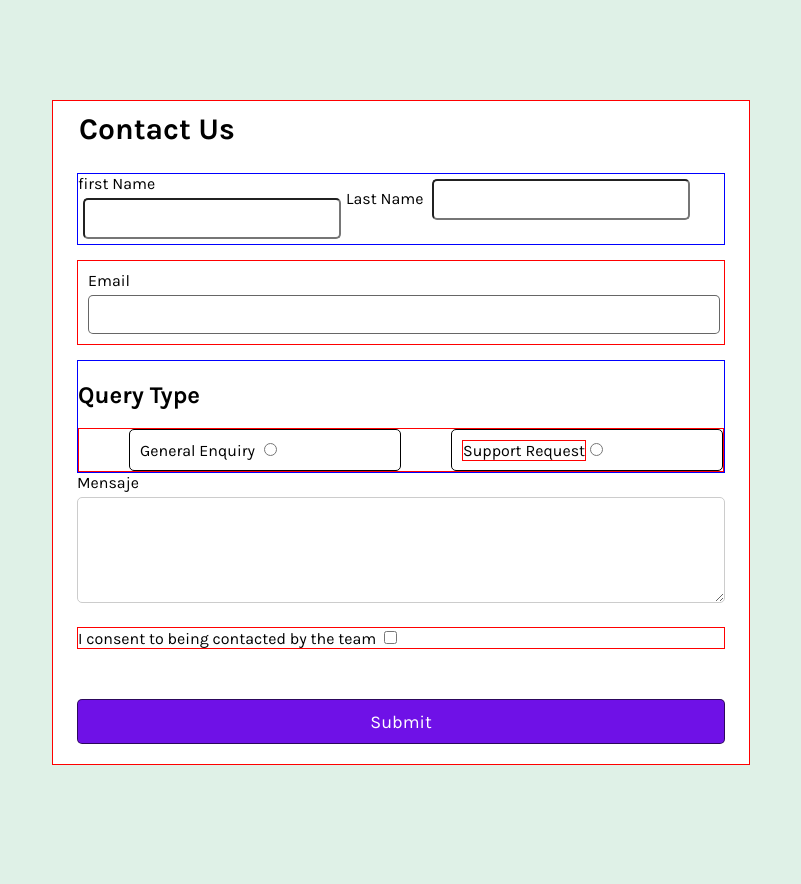
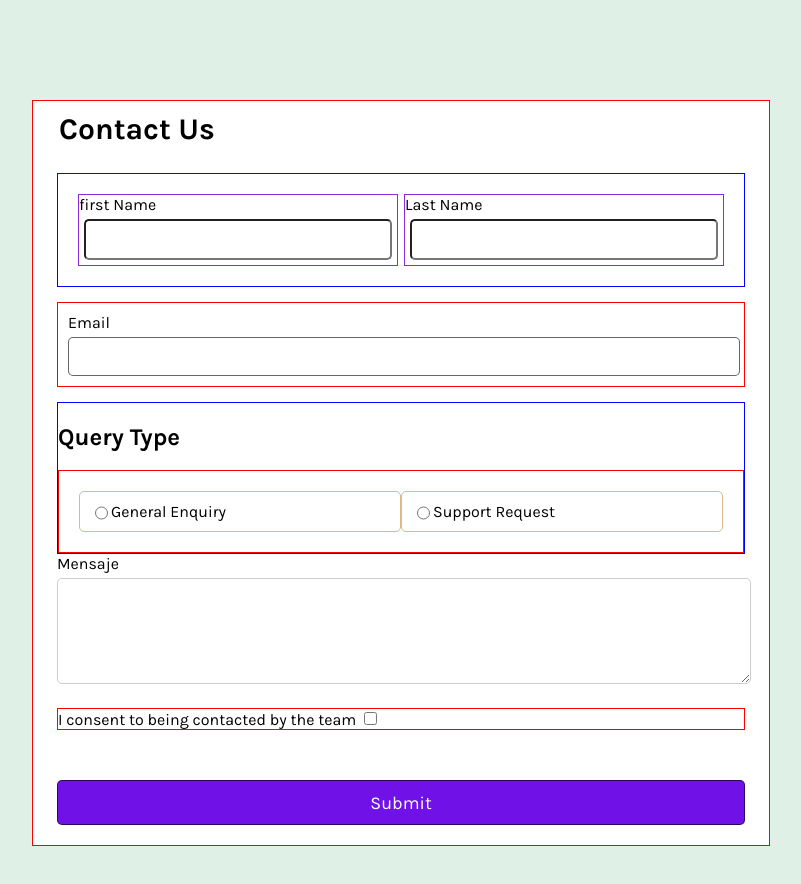
Before and after one commit to bryaneduarr/form, a plain HTML site: page index.html in a window 1280 px wide. Shown: the whole page, without its empty margins (239-1040 px from the left). Drawn offline with Linux system fonts and the light colour scheme.

Commit message:
commituwu2.0

```diff
--- a/index.html
+++ b/index.html
@@ -18,11 +18,11 @@
             <form>
                 <!--last y first name-->
                 <div class="formulario--names">
-                    <div class="input__names">
+                    <div class="div__first">
                         <label for="first"> first Name</label>
                             <input type="text" class="input--first" id="first">
                     </div>
-                    <div>
+                    <div class="div__last">
                         <label for="last"> Last Name</label>
                             <input type="text" class="input--last" id="last">
                     </div>
@@ -41,12 +41,12 @@
                     <h2>Query Type</h2>
                     <div class="formulario--options">
                         <div class="div--option">
-                            <label id="general">General Enquiry</label>
-                            <input type="radio" id="general">
+                            <input name="query" type="radio" id="general">
+                            <label for="general" id="general">General Enquiry</label>
                         </div>
                         <div class="div--option">
-                            <label id="support">Support Request</label>
-                            <input type="radio" id="support">
+                            <input name="query" type="radio" id="support">
+                            <label for="support" id="support">Support Request</label>
                         </div>
                     </div>
                 </div>
@@ -62,8 +62,8 @@
                 <!--Terms-->
 
                 <div class="formulario--terms">
-                    <label id="terms">I consent to being contacted by the team</label>
-                    <input type="checkbox">
+                    <label for="check" id="terms">I consent to being contacted by the team</label>
+                    <input id="check" type="checkbox">
                 </div>
 
 
--- a/styles.css
+++ b/styles.css
@@ -28,21 +28,25 @@ legend{
     border: 1px solid red;
 }
 
-.input__names{
+.div__first, .div__last{
+    border: 1px solid blueviolet;
     display: flex;
     flex-direction: column;
+}
 
 
-}
+
 .formulario--names{
-    display: flex;
-    flex-direction: row;
     margin-top: 20px;
     border: 1px solid blue;
+    display: flex;
+    flex: column;
+    justify-content: space-between;
+    padding: 20px;
 }
 
 #first{
-    width: 250px;
+    width: 300px;
     height: 35px;
     border-radius: 5px;
     margin: 5px;
@@ -50,7 +54,7 @@ legend{
 }
 
 #last{
-    width: 250px;
+    width: 300px;
     border-radius: 5px;
     height: 35px;
     margin: 5px;
@@ -90,30 +94,34 @@ legend{
     flex-direction:;
     margin: 0;
     border: 1px solid red;
+    justify-content:space-between;
+    padding: 20px;
 }
 
 .div--option{
-    border: 1px solid black;
-    width: 250px;
-    margin-left: 50px;
+    border: 1px solid burlywood;
     padding: 10px;
     border-radius: 5px;
+    display: flex;
+    width: 300px;
+
+
+
 }
 
+#support, #general{
 
-#support{
-    border: 1px solid red;
-    margin-left: 0px;
+    display: flex;
 
 
 }
 textarea{
     margin-top: 5px;
-    min-width: 99%;
+    min-width: 100%;
     border: 1px solid #ccc;
     border-radius: 5px;
     min-height: 100px;
-    max-width:200px;
+    max-width:300px;
     font-family: "karla", sans-serif;
 }
 
```
